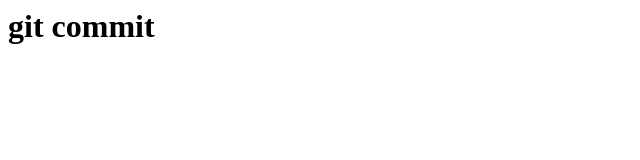
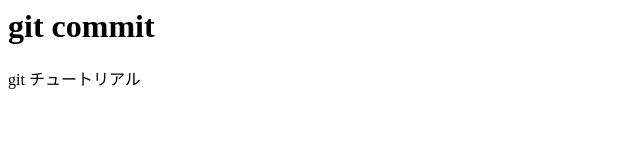
Before and after one commit to ipik0165/git_tutorial, a plain HTML site: page index.html in a window 1280 px wide. Shown: the whole page, without its empty margins (0-640 px from the left). Drawn offline with Linux system fonts and the light colour scheme.

Commit message:
段落の追加

```diff
--- a/index.html
+++ b/index.html
@@ -1 +1,2 @@
 <h1>git commit</h1>
+<p>git チュートリアル</p>
```
